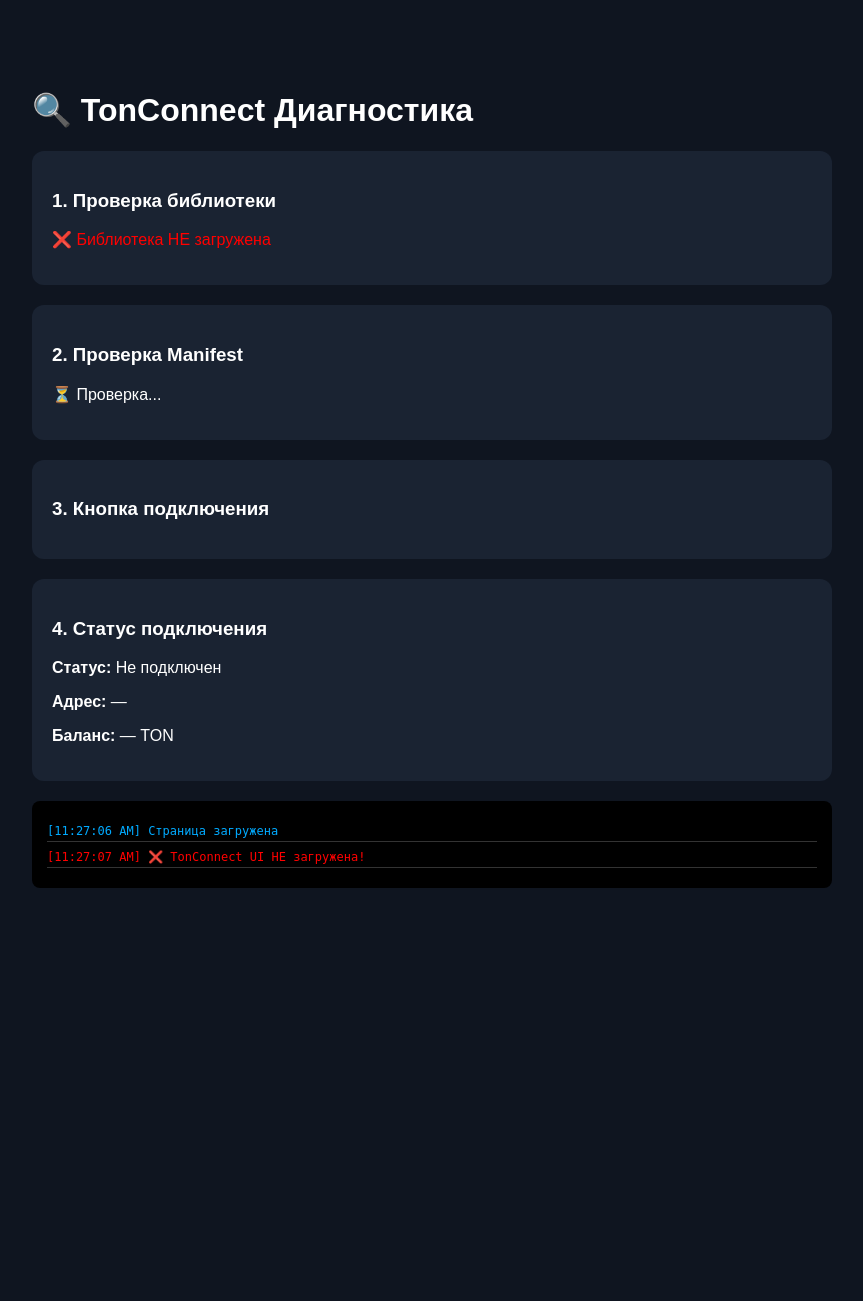
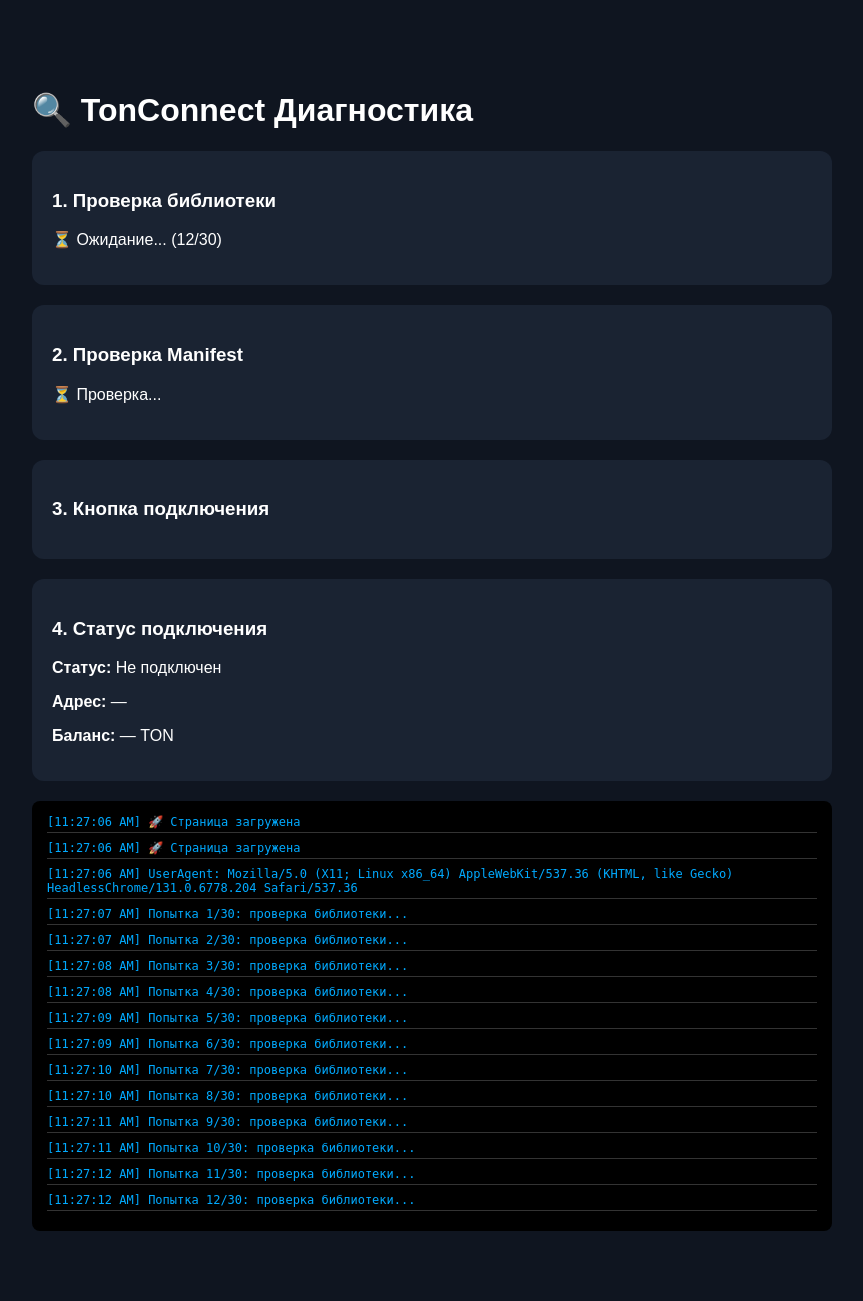
Before and after one commit to pilipandr770/TON-PORTAL, a Flask app: page /test-tonconnect in a window 1280 px wide. Shown: the whole page, without its empty margins (208-1071 px from the left). Before the commit the page ends 888 px from the top, so only its background shows below. Run offline with Flask 3, Linux system fonts and the light colour scheme; some libraries are stand-ins or nearby versions.

Commit message:
fix: Improve test-tonconnect diagnostic page
- Add script onload/onerror handlers to detect CDN loading issues
- Increase library check attempts from 10 to 30 with 500ms intervals (15 seconds total)
- Add detailed error messages for slow connections and blocked CDN
- Add UserAgent logging for debugging browser compatibility
- Show attempt counter during library loading
- Compare manifest URL with current origin and warn if mismatch
- Add more informative error messages with possible causes

This helps diagnose:
1. Slow internet connections (shows loading progress)
2. Blocked CDN unpkg.com (detects script load errors)
3. CSP blocking issues (shows which step fails)
4. Manifest configuration issues (compares URLs)

```diff
--- a/templates/test-tonconnect.html
+++ b/templates/test-tonconnect.html
@@ -68,51 +68,89 @@
     <div class="log" id="log"></div>
 
     <!-- TonConnect UI -->
-    <script src="https://unpkg.com/@tonconnect/ui@latest/dist/tonconnect-ui.min.js" crossorigin="anonymous"></script>
+    <script src="https://unpkg.com/@tonconnect/ui@latest/dist/tonconnect-ui.min.js"
+            crossorigin="anonymous"
+            onload="window.tonConnectLoaded = true; console.log('Script loaded')"
+            onerror="window.tonConnectError = true; console.log('Script error')"></script>
 
     <script>
         const log = document.getElementById('log');
 
         function addLog(message, type = 'info') {
+            try {
                 const div = document.createElement('div');
                 div.className = type;
                 div.textContent = `[${new Date().toLocaleTimeString()}] ${message}`;
                 log.appendChild(div);
                 log.scrollTop = log.scrollHeight;
                 console.log(message);
+            } catch (e) {
+                console.error('Log error:', e);
+            }
         }
 
-        addLog('Страница загружена', 'info');
+        addLog('🚀 Страница загружена', 'info');
+        addLog('🚀 Страница загружена', 'info');
+        addLog('UserAgent: ' + navigator.userAgent, 'info');
 
-        // Проверка 1: Библиотека
-        setTimeout(() => {
+        // Проверка 1: Библиотека (с несколькими попытками)
+        let checkAttempt = 0;
+        const maxAttempts = 30;
+
+        function checkLibrary() {
+            checkAttempt++;
+            addLog(`Попытка ${checkAttempt}/${maxAttempts}: проверка библиотеки...`, 'info');
+
             const libCheck = document.getElementById('lib-check');
+
+            if (window.tonConnectError) {
+                libCheck.innerHTML = '❌ Ошибка загрузки скрипта из CDN';
+                libCheck.style.color = '#f00';
+                addLog('❌ CDN unpkg.com недоступен или заблокирован!', 'error');
+                addLog('   Проверьте интернет или попробуйте VPN', 'warning');
+                return;
+            }
+
             if (window.TON_CONNECT_UI) {
                 libCheck.innerHTML = '✅ window.TON_CONNECT_UI найдена';
                 libCheck.style.color = '#0f0';
-                addLog('✅ TonConnect UI библиотека загружена', 'success');
+                addLog('✅ TonConnect UI библиотека загружена!', 'success');
+                checkManifest();
             } else if (window.TonConnectUI) {
                 libCheck.innerHTML = '✅ window.TonConnectUI найдена';
                 libCheck.style.color = '#0f0';
                 addLog('✅ TonConnect UI (старая версия) загружена', 'success');
+                checkManifest();
+            } else if (checkAttempt < maxAttempts) {
+                libCheck.innerHTML = `⏳ Ожидание... (${checkAttempt}/${maxAttempts})`;
+                setTimeout(checkLibrary, 500);
             } else {
-                libCheck.innerHTML = '❌ Библиотека НЕ загружена';
+                libCheck.innerHTML = '❌ Библиотека НЕ загружена после ' + maxAttempts + ' попыток';
                 libCheck.style.color = '#f00';
-                addLog('❌ TonConnect UI НЕ загружена!', 'error');
-                return;
+                addLog('❌ TonConnect UI НЕ загружена после ' + maxAttempts + ' попыток!', 'error');
+                addLog('   Возможные причины:', 'warning');
+                addLog('   1. Медленное интернет-соединение', 'warning');
+                addLog('   2. CDN unpkg.com заблокирован', 'warning');
+                addLog('   3. CSP блокирует загрузку скрипта', 'warning');
+            }
         }
 
+        // Запускаем проверку через 1 секунду
+        setTimeout(checkLibrary, 1000);
+
+        function checkManifest() {
             // Проверка 2: Manifest
             const manifestUrl = window.location.origin + '/tonconnect-manifest.json';
-            addLog('Проверка manifest: ' + manifestUrl, 'info');
+            addLog('📄 Проверка manifest: ' + manifestUrl, 'info');
+
+            const manifestCheck = document.getElementById('manifest-check');
 
             fetch(manifestUrl)
                 .then(r => {
-                    const manifestCheck = document.getElementById('manifest-check');
                     if (r.ok) {
                         manifestCheck.innerHTML = '✅ Manifest доступен (HTTP ' + r.status + ')';
                         manifestCheck.style.color = '#0f0';
-                        addLog('✅ Manifest доступен: ' + r.status, 'success');
+                        addLog('✅ Manifest доступен: HTTP ' + r.status, 'success');
                         return r.json();
                     } else {
                         throw new Error('HTTP ' + r.status);
@@ -120,18 +158,24 @@
                 })
                 .then(manifest => {
                     addLog('✅ Manifest загружен: ' + manifest.name, 'success');
-                    addLog('   URL: ' + manifest.url, 'info');
+                    addLog('   URL в manifest: ' + manifest.url, 'info');
+                    addLog('   Текущий URL: ' + window.location.origin, 'info');
+
+                    if (manifest.url !== window.location.origin) {
+                        addLog('⚠️ ВНИМАНИЕ: URL в manifest не совпадает!', 'warning');
+                    }
 
                     // Проверка 3: Инициализация TonConnect
                     initTonConnect();
                 })
                 .catch(err => {
-                    const manifestCheck = document.getElementById('manifest-check');
                     manifestCheck.innerHTML = '❌ Ошибка: ' + err.message;
                     manifestCheck.style.color = '#f00';
                     addLog('❌ Ошибка загрузки manifest: ' + err.message, 'error');
+                    addLog('   Manifest должен быть доступен по адресу:', 'info');
+                    addLog('   ' + manifestUrl, 'info');
                 });
-        }, 1000);
+        }
 
         function initTonConnect() {
             addLog('Инициализация TonConnect UI...', 'info');
```
Lines whose indentation alone changed are shown as unchanged.
